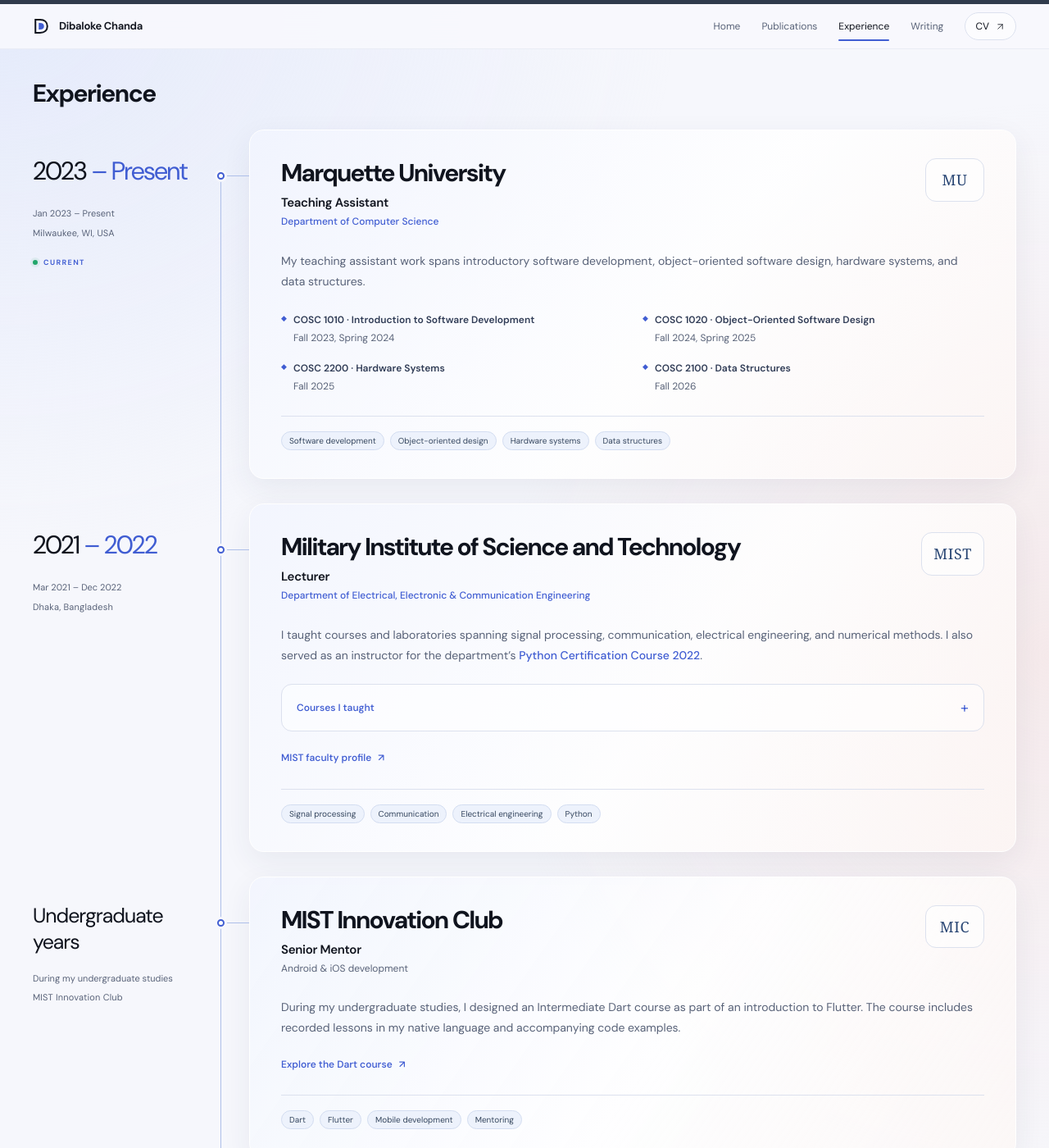
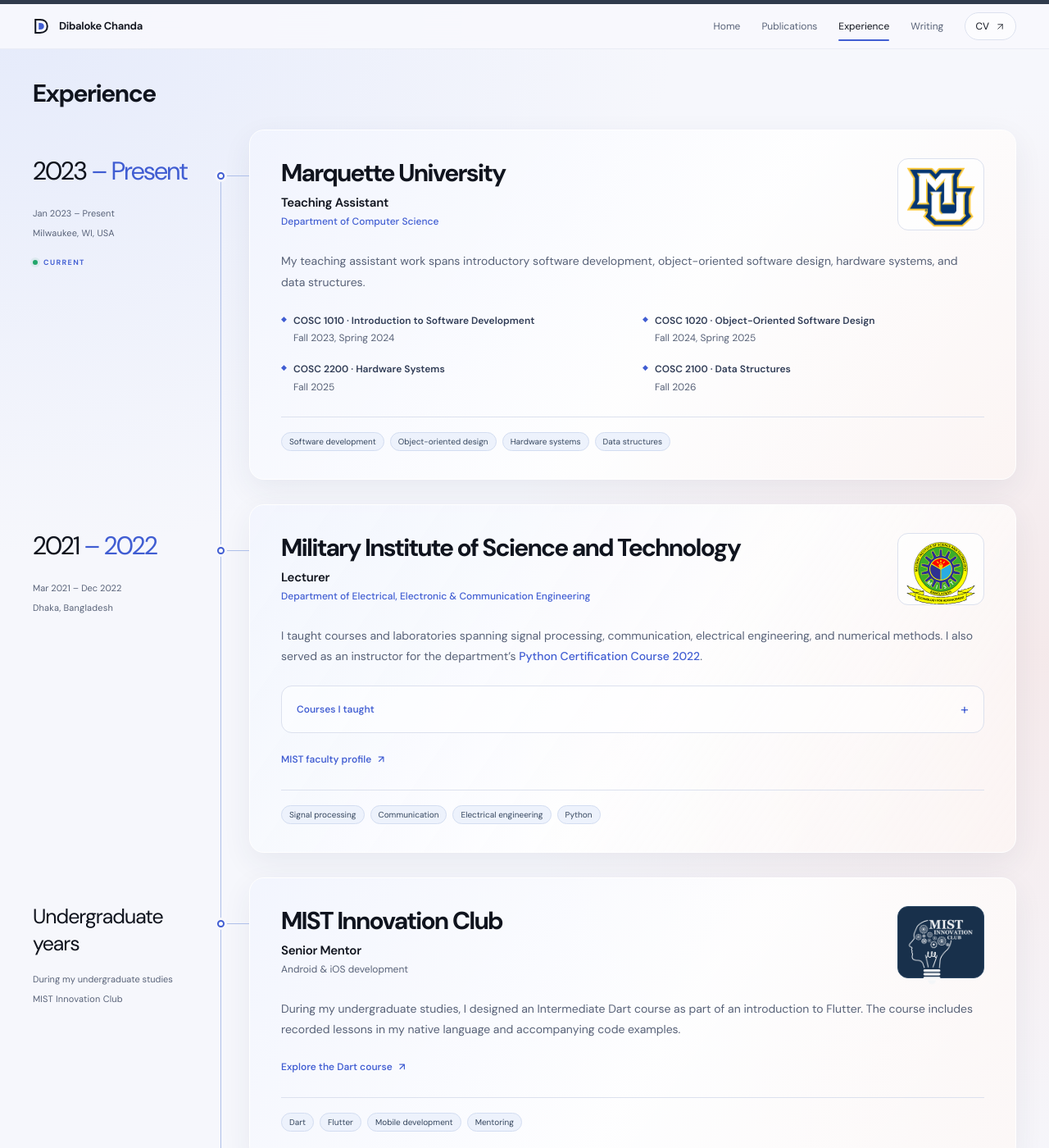
Before and after one commit to dibaloke/dibaloke.github.io, a Jekyll site: the page built from _pages/markdown.md, in a window 1280 px wide and 1400 px high. Shown: the whole window at 82% size. Built offline with Jekyll 4.4.1, drawn with Linux system fonts in a browser that asks for light colours.

Commit message:
Use uploaded organization logos in Experience cards

```diff
--- a/_pages/markdown.md
+++ b/_pages/markdown.md
@@ -15,7 +15,7 @@
   <article class="timeline-item">
     <div class="timeline-meta"><p class="experience-years">2023 <span>– Present</span></p><p class="experience-dates">Jan 2023 – Present</p><p class="experience-location">Milwaukee, WI, USA</p><span class="experience-current">Current</span></div>
     <div class="timeline-body prose">
-      <div class="experience-card-heading"><div><h2>Marquette University</h2><h3>Teaching Assistant</h3><p><a href="https://www.marquette.edu/computer-science/">Department of Computer Science</a></p></div><span class="experience-emblem" aria-hidden="true">MU</span></div>
+      <div class="experience-card-heading"><div><h2>Marquette University</h2><h3>Teaching Assistant</h3><p><a href="https://www.marquette.edu/computer-science/">Department of Computer Science</a></p></div><span class="experience-logo" aria-hidden="true"><img src="{{ '/assets/images/organizations/marquette.png' | relative_url }}" alt="" width="88" height="72" loading="lazy" decoding="async"></span></div>
       <p>My teaching assistant work spans introductory software development, object-oriented software design, hardware systems, and data structures.</p>
       <ul>
         <li><strong>COSC 1010 · Introduction to Software Development</strong><br>Fall 2023, Spring 2024</li>
@@ -30,7 +30,7 @@
   <article class="timeline-item">
     <div class="timeline-meta"><p class="experience-years">2021 <span>– 2022</span></p><p class="experience-dates">Mar 2021 – Dec 2022</p><p class="experience-location">Dhaka, Bangladesh</p></div>
     <div class="timeline-body prose">
-      <div class="experience-card-heading"><div><h2>Military Institute of Science and Technology</h2><h3>Lecturer</h3><p><a href="https://mist.ac.bd/department/eece">Department of Electrical, Electronic &amp; Communication Engineering</a></p></div><span class="experience-emblem" aria-hidden="true">MIST</span></div>
+      <div class="experience-card-heading"><div><h2>Military Institute of Science and Technology</h2><h3>Lecturer</h3><p><a href="https://mist.ac.bd/department/eece">Department of Electrical, Electronic &amp; Communication Engineering</a></p></div><span class="experience-logo" aria-hidden="true"><img src="{{ '/assets/images/organizations/mist.svg' | relative_url }}" alt="" width="88" height="72" loading="lazy" decoding="async"></span></div>
       <p>I taught courses and laboratories spanning signal processing, communication, electrical engineering, and numerical methods. I also served as an instructor for the department’s <a href="https://eece.gitbook.io/python-certification-course-2022">Python Certification Course 2022</a>.</p>
       <details class="course-details">
         <summary>Courses I taught <span aria-hidden="true">+</span></summary>
@@ -55,7 +55,7 @@
   <article class="timeline-item">
     <div class="timeline-meta"><p class="experience-era">Undergraduate years</p><p class="experience-dates">During my undergraduate studies</p><p class="experience-location">MIST Innovation Club</p></div>
     <div class="timeline-body prose">
-      <div class="experience-card-heading"><div><h2>MIST Innovation Club</h2><h3>Senior Mentor</h3><p>Android &amp; iOS development</p></div><span class="experience-emblem" aria-hidden="true">MIC</span></div>
+      <div class="experience-card-heading"><div><h2>MIST Innovation Club</h2><h3>Senior Mentor</h3><p>Android &amp; iOS development</p></div><span class="experience-logo experience-logo--dark" aria-hidden="true"><img src="{{ '/assets/images/organizations/mist-innovation-club.png' | relative_url }}" alt="" width="88" height="72" loading="lazy" decoding="async"></span></div>
       <p>During my undergraduate studies, I designed an Intermediate Dart course as part of an introduction to Flutter. The course includes recorded lessons in my native language and accompanying code examples.</p>
       <a class="text-link" href="https://eece.gitbook.io/mist-innovation-club-flutter-course-1">Explore the Dart course <span aria-hidden="true">↗</span></a>
       <div class="experience-skills" aria-label="Mentoring areas"><span>Dart</span><span>Flutter</span><span>Mobile development</span><span>Mentoring</span></div>
--- a/assets/css/academic.css
+++ b/assets/css/academic.css
@@ -233,7 +233,10 @@
 .experience-timeline .experience-card-heading h2{font-size:30px;line-height:1.2;letter-spacing:-.045em;margin:0 0 8px}
 .experience-card-heading h3{font-size:15px;line-height:1.4;margin:0 0 3px;letter-spacing:-.02em;font-weight:600}
 .experience-timeline .experience-card-heading p{font-size:12px;line-height:1.6;margin:0}
-.experience-emblem{flex-shrink:0;display:grid;place-items:center;min-width:72px;min-height:48px;padding:10px 14px;border:1px solid var(--line);border-radius:13px;background:#ffffff9c;color:#294674;font-family:Georgia,serif;font-size:18px;letter-spacing:.04em}
+.experience-logo{flex-shrink:0;display:grid;place-items:center;width:106px;height:88px;padding:10px;border:1px solid var(--line);border-radius:13px;background:#ffffffb3}
+.experience-logo img{display:block;width:100%;height:100%;object-fit:contain}
+.experience-logo--dark{background:#18304b;border-color:#294663}
+@media(max-width:700px){.experience-logo{width:68px;height:64px;padding:8px}}
 .experience-timeline .timeline-body>p{font-size:14px;line-height:1.8}
 .experience-timeline .timeline-body>ul{display:grid;grid-template-columns:repeat(2,minmax(0,1fr));gap:16px 24px;list-style:none;padding:0;margin:24px 0}
 .experience-timeline .timeline-body>ul li{font-size:12px;line-height:1.8;margin:0;padding-left:15px;position:relative}
@@ -241,7 +244,7 @@
 .experience-skills{display:flex;flex-wrap:wrap;gap:7px;border-top:1px solid var(--line);padding-top:18px;margin-top:25px}
 .experience-skills span{font-size:10px;line-height:1.5;padding:3px 9px;border:1px solid #d3ddf1;border-radius:20px;background:#edf2fc;color:#35465e}
 @media(max-width:1000px){.experience-timeline .timeline-item{grid-template-columns:170px minmax(0,1fr);gap:32px}.experience-timeline .experience-years{font-size:26px}.experience-timeline .timeline-body{padding:26px}.experience-timeline .timeline-body::before{left:-28px}.experience-timeline .timeline-body::after{left:-24px;width:23px}.experience-timeline .experience-card-heading h2{font-size:26px}.experience-timeline .timeline-body>ul{grid-template-columns:1fr}}
-@media(max-width:700px){.experience-timeline .timeline-item{grid-template-columns:1fr;gap:18px;padding:0 0 28px 18px;border-left:1px solid #aebfe9}.experience-timeline .timeline-meta{padding:0}.experience-timeline .experience-years{font-size:29px;margin-bottom:12px}.experience-timeline .timeline-body{padding:22px 20px;border-radius:14px}.experience-timeline .timeline-body::before{left:-24px;top:30px}.experience-timeline .timeline-body::after{display:none}.experience-card-heading{gap:12px;margin-bottom:20px}.experience-timeline .experience-card-heading h2{font-size:24px}.experience-emblem{min-width:50px;min-height:42px;font-size:14px;padding:8px}.experience-timeline .timeline-body>p{font-size:13px}.experience-current{margin-top:10px}}
+@media(max-width:700px){.experience-timeline .timeline-item{grid-template-columns:1fr;gap:18px;padding:0 0 28px 18px;border-left:1px solid #aebfe9}.experience-timeline .timeline-meta{padding:0}.experience-timeline .experience-years{font-size:29px;margin-bottom:12px}.experience-timeline .timeline-body{padding:22px 20px;border-radius:14px}.experience-timeline .timeline-body::before{left:-24px;top:30px}.experience-timeline .timeline-body::after{display:none}.experience-card-heading{gap:12px;margin-bottom:20px}.experience-timeline .experience-card-heading h2{font-size:24px}.experience-timeline .timeline-body>p{font-size:13px}.experience-current{margin-top:10px}}
 /* Teaching and education, presented as an academic timeline. */
 .timeline{position:relative}
 .timeline-item{display:grid;grid-template-columns:250px minmax(0,1fr);gap:50px;padding:0 0 44px}
```
Also changed, not shown: assets/images/organizations/marquette.png (added), assets/images/organizations/mist-innovation-club.png (added), assets/images/organizations/mist.svg (added).
